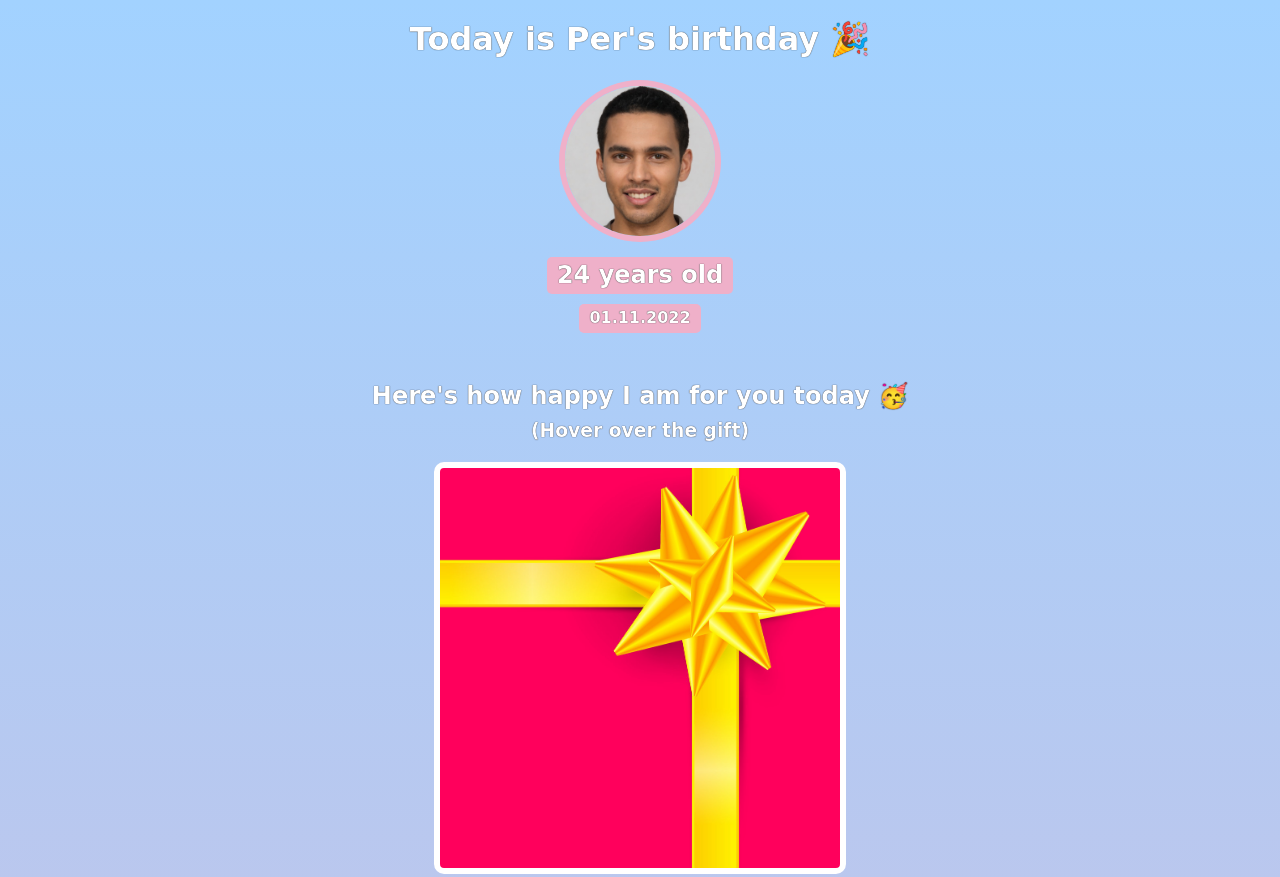
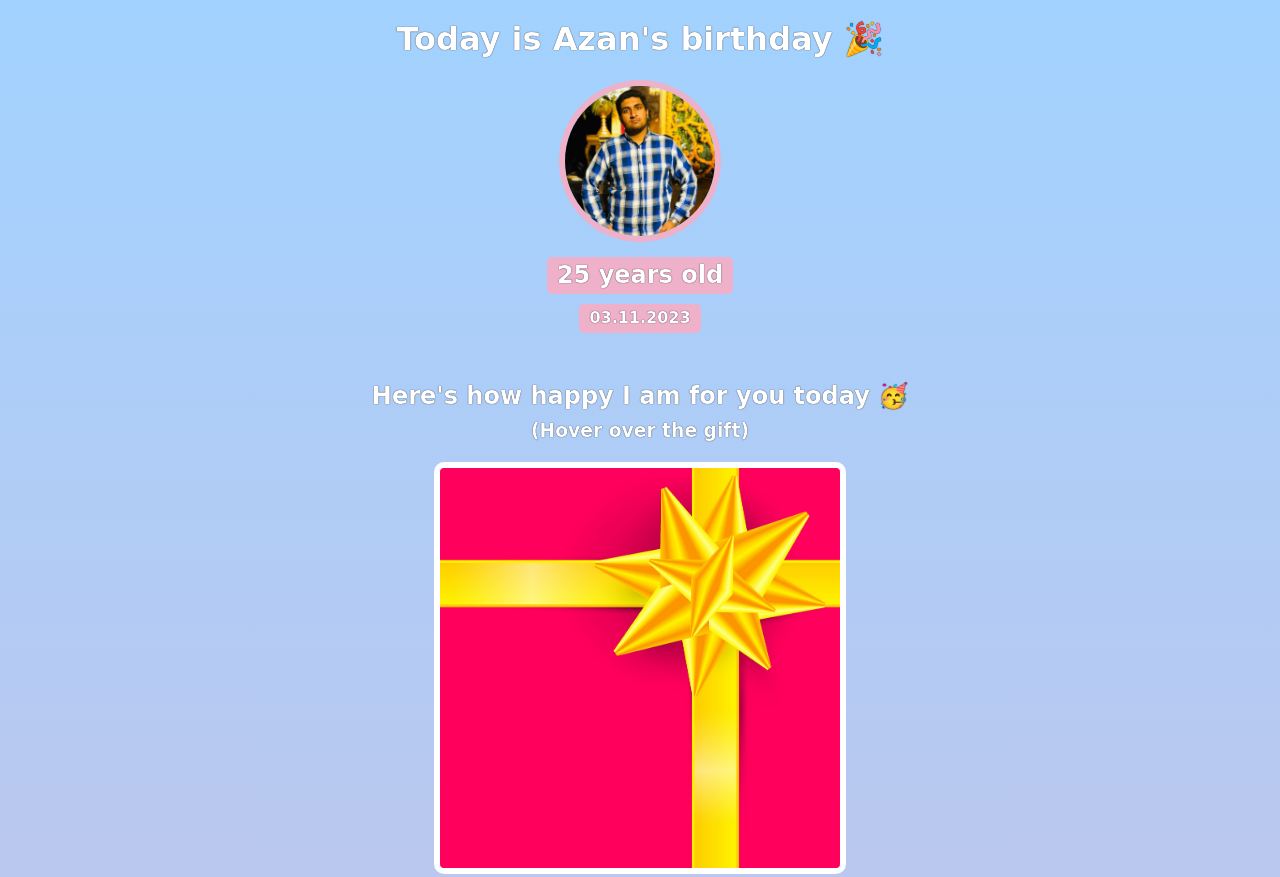
Before and after one commit to danishirfan21/birthday-gift-site, a website built with Vite: page index.html in a window 1280 px wide. Shown: the top 877 px of the page. Built offline with nearby package versions, Linux system fonts and the light colour scheme; a web font is replaced by a local one.

Commit message:
Changed name, picture, bday info

```diff
--- a/index.html
+++ b/index.html
@@ -7,10 +7,10 @@
     </head>
     <body>
         <div id="header">
-            <h1>Today is Per's birthday 🎉</h1>
-            <img id="bff-img" src="images/nick.jpg">
-            <h2 id="bday-age">24 years old</h2>
-            <h4 id="bday-date">01.11.2022</h4>
+            <h1>Today is Azan's birthday 🎉</h1>
+            <img id="bff-img" src="images/azan-picture.jpg">
+            <h2 id="bday-age">25 years old</h2>
+            <h4 id="bday-date">03.11.2023</h4>
         </div>
 
         <div class="gift-section">
```
Also changed, not shown: images/azan-picture.jpg (added).
